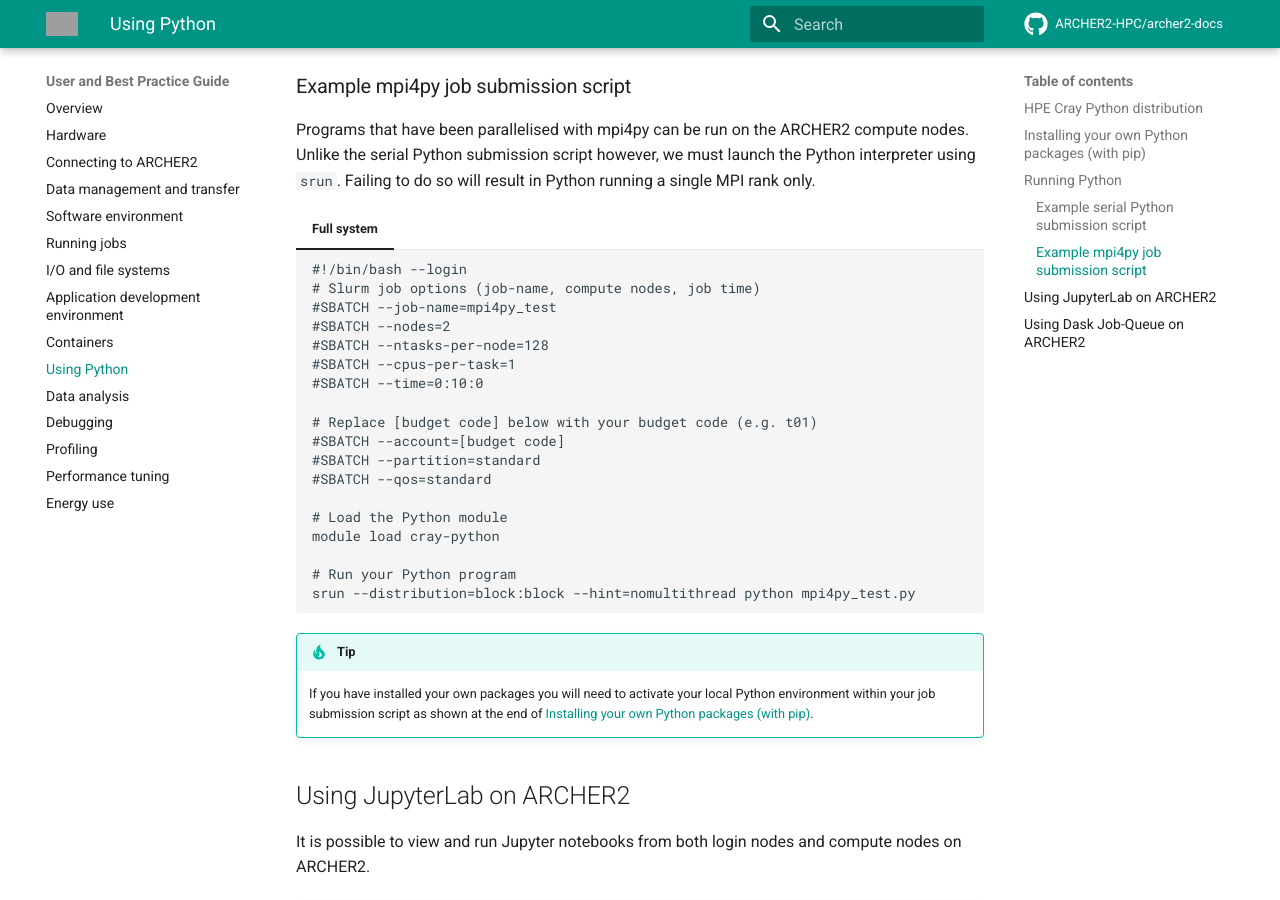
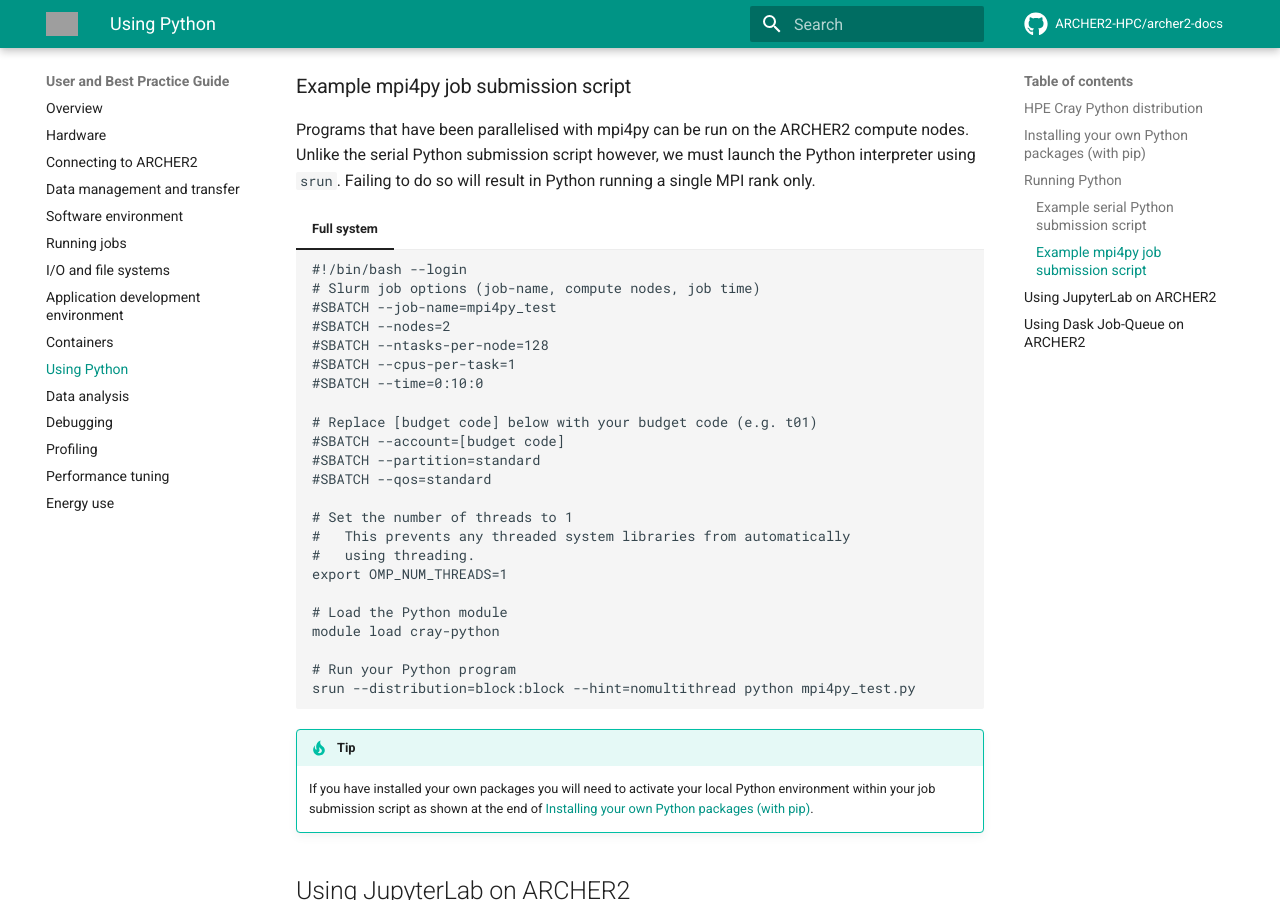
Before and after one commit to ARCHER2-HPC/archer2-docs, an MkDocs documentation site: the page built from docs/user-guide/python.md, in a window 1280 px wide and 900 px high, scrolled down 3525 px. Built offline with MkDocs 1.6.1 and Material for MkDocs 9.7.7, drawn with Linux system fonts in a browser that asks for light colours; comment, search, counter and statistics services are not loaded; grey boxes are pictures that could not be loaded.

Commit message:
Added OMP_NUM_THREADS setting to mpi4py example submission script.

```diff
--- a/docs/user-guide/python.md
+++ b/docs/user-guide/python.md
@@ -161,6 +161,11 @@
     #SBATCH --account=[budget code]
     #SBATCH --partition=standard
     #SBATCH --qos=standard
+
+    # Set the number of threads to 1
+    #   This prevents any threaded system libraries from automatically
+    #   using threading.
+    export OMP_NUM_THREADS=1
 
     # Load the Python module
     module load cray-python
```
